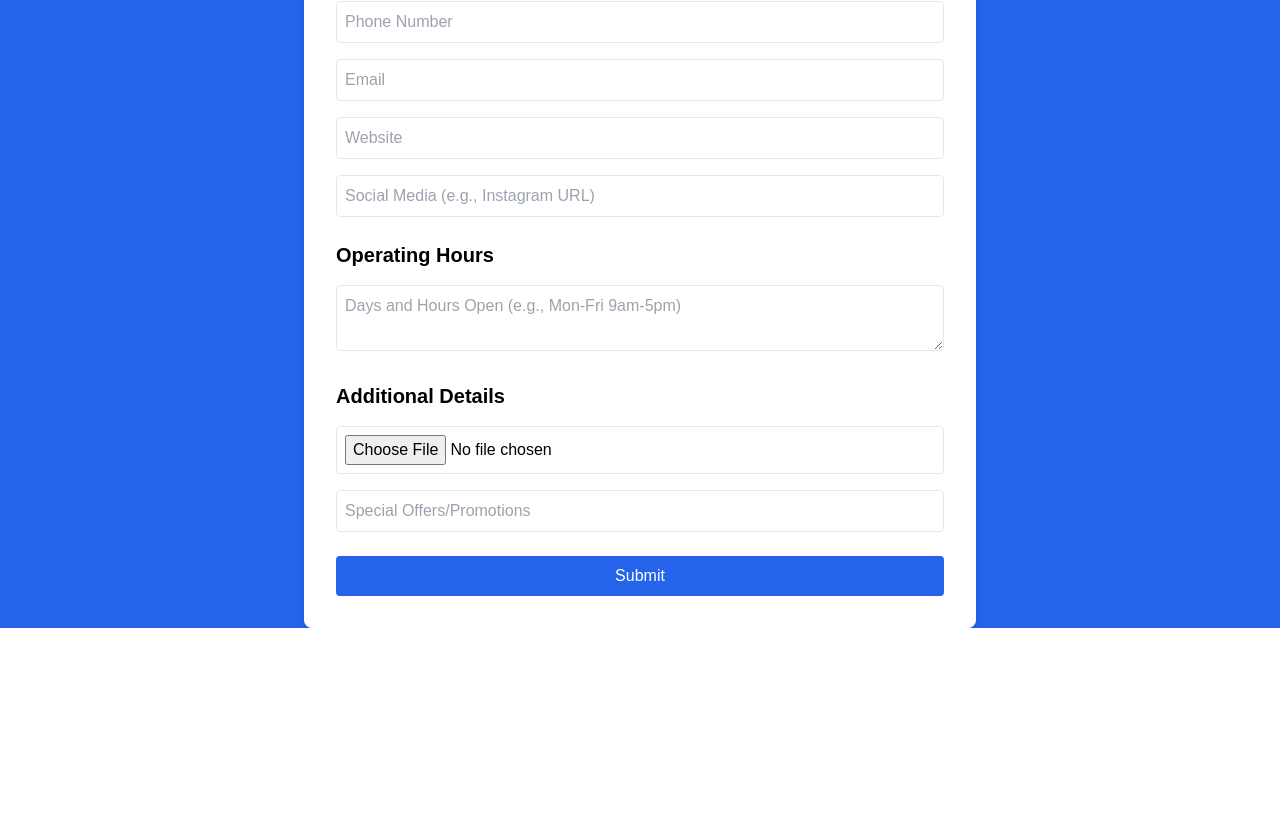
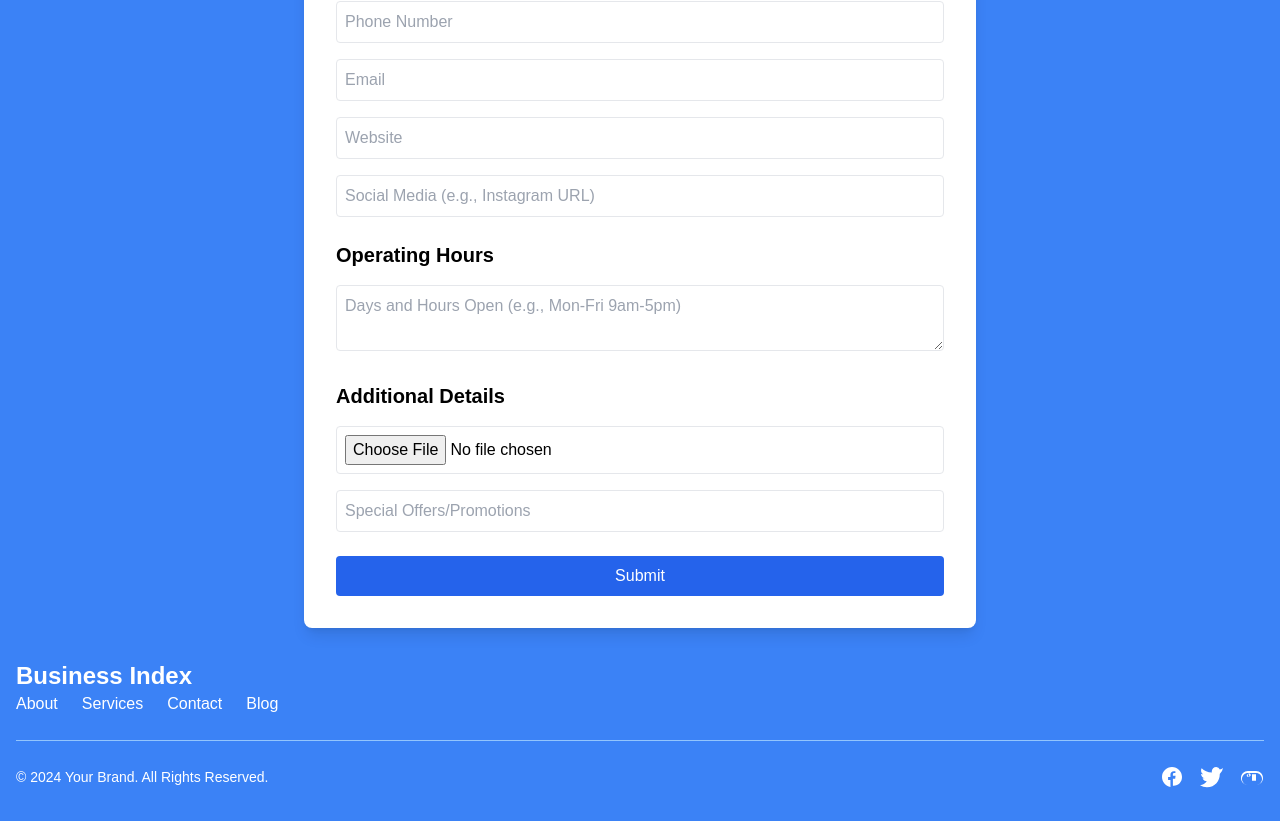
Before and after one commit to FlorianChazizi/businessplatform, a Next.js app: page /business/registrationform in a window 1280 px wide. Shown: the part 671-1492 px from the top of the page. Before the commit the page ends 1299 px from the top, so only its background shows below. Built offline with nearby package versions, Linux system fonts and the light colour scheme.

Commit message:
added footer

```diff
--- a/app/components/BusinessRegistrationForm.tsx
+++ b/app/components/BusinessRegistrationForm.tsx
@@ -34,7 +34,7 @@ function BusinessRegistrationForm() {
   };
 
   return (
-    <div className="min-h-screen bg-blue-600 flex items-center justify-center">
+    <div className="min-h-screen bg-blue-500 flex items-center justify-center">
       <div className="bg-white p-8 rounded-lg shadow-lg w-full max-w-2xl">
         <h2 className="text-2xl font-semibold text-center mb-6">Register Your Business</h2>
         <form onSubmit={handleSubmit}>
--- /dev/null
+++ b/app/components/Footer.tsx
@@ -0,0 +1,98 @@
+'use client';
+import React from 'react';
+
+const Footer: React.FC = () => {
+  return (
+    <div>
+      <footer className="bg-blue-500 text-white py-8">
+        <div className="container mx-auto px-4">
+          {/* Brand Section */}
+          <div className="mb-4 sm:mb-0">
+            <h1 className="text-2xl font-bold">Business Index</h1>
+          </div>
+
+          {/* Navigation Links */}
+          <div className="flex space-x-6">
+            <a href="#about" className="hover:text-gray-200">
+              About
+            </a>
+            <a href="#services" className="hover:text-gray-200">
+              Services
+            </a>
+            <a href="#contact" className="hover:text-gray-200">
+              Contact
+            </a>
+            <a href="#blog" className="hover:text-gray-200">
+              Blog
+            </a>
+          </div>
+
+          {/* Divider */}
+          <div className="my-6 border-t border-blue-300"></div>
+
+          {/* Footer Bottom Section */}
+          <div className="flex flex-wrap justify-between items-center">
+            {/* Copyright Info */}
+            <p className="text-sm">© 2024 Your Brand. All Rights Reserved.</p>
+
+            {/* Social Icons */}
+            <div className="flex space-x-4">
+              {/* Facebook */}
+              <a
+                href="https://facebook.com"
+                target="_blank"
+                rel="noopener noreferrer"
+                className="hover:text-gray-200"
+              >
+                <svg
+                  xmlns="http://www.w3.org/2000/svg"
+                  className="h-6 w-6"
+                  fill="currentColor"
+                  viewBox="0 0 24 24"
+                >
+                  <path d="M22 12C22 6.477 17.523 2 12 2S2 6.477 2 12c0 4.99 3.657 9.129 8.438 9.878v-6.987H8.077v-2.891h2.361V9.797c0-2.34 1.382-3.638 3.502-3.638.708 0 1.455.125 1.455.125v1.604h-1.088c-1.075 0-1.409.667-1.409 1.349v1.616h2.697l-.431 2.89h-2.266v6.987C18.343 21.129 22 16.99 22 12z" />
+                </svg>
+              </a>
+
+              {/* Twitter */}
+              <a
+                href="https://twitter.com"
+                target="_blank"
+                rel="noopener noreferrer"
+                className="hover:text-gray-200"
+              >
+                <svg
+                  xmlns="http://www.w3.org/2000/svg"
+                  className="h-6 w-6"
+                  fill="currentColor"
+                  viewBox="0 0 24 24"
+                >
+                  <path d="M23 3a10.9 10.9 0 01-3.14 1.53A4.48 4.48 0 0016.29 2c-2.49 0-4.52 2.03-4.52 4.52 0 .35.04.69.11 1.02C7.72 7.4 4.1 5.77 1.67 3.16a4.52 4.52 0 00-.61 2.27c0 1.57.8 2.96 2.01 3.77a4.48 4.48 0 01-2.05-.57v.06c0 2.2 1.57 4.03 3.64 4.45a4.52 4.52 0 01-2.04.08c.57 1.78 2.23 3.07 4.2 3.11A9.06 9.06 0 010 20.29a12.74 12.74 0 006.92 2.03c8.3 0 12.85-6.87 12.85-12.85l-.02-.59A9.18 9.18 0 0023 3z" />
+                </svg>
+              </a>
+
+              {/* LinkedIn */}
+              <a
+                href="https://linkedin.com"
+                target="_blank"
+                rel="noopener noreferrer"
+                className="hover:text-gray-200"
+              >
+                <svg
+                  xmlns="http://www.w3.org/2000/svg"
+                  className="h-6 w-6"
+                  fill="currentColor"
+                  viewBox="0 0 24 24"
+                >
+                  <path d="M16 8c3.32 0 6 2.69 6 6.02C22 17.34 19.32 20 16 20H8c-3.32 0-6-2.66-6-5.98C2 10.69 4.68 8 8 8h8m0-2H8C4.13 6 1 9.13 1 13.02 1 17 4.13 20 8 20h8c3.87 0 7-3.03 7-6.98C23 9.12 19.87 6 16 6M8 9.25c.69 0 1.25.56 1.25 1.25S8.69 11.75 8 11.75 6.75 11.19 6.75 10.5 7.31 9.25 8 9.25m1.25 2.25c.83 0 1.5-.67 1.5-1.5S10.08 8.5 9.25 8.5c-.83 0-1.5.67-1.5 1.5s.67 1.5 1.5 1.5m2.75-2.25H16v6.5H12V9.25z" />
+                </svg>
+              </a>
+            </div>
+          </div>
+        </div>
+      </footer>
+    </div>
+  );
+};
+
+export default Footer;
--- a/app/components/HeroSection.tsx
+++ b/app/components/HeroSection.tsx
@@ -68,7 +68,7 @@ function HeroSection() {
                         Get your business listed on our platform and reach local customers
                         easily.
                     </p>
-                    <Link href='/business/registrationform' className="bg-blue-600 text-white px-6 py-3 rounded-lg font-semibold hover:bg-blue-700 transition">
+                    <Link href='/business/registrationform' className="bg-blue-500 text-white px-6 py-3 rounded-lg font-semibold hover:bg-blue-700 transition">
                         Register Now
                     </Link>
                 </div>
--- a/app/layout.tsx
+++ b/app/layout.tsx
@@ -2,7 +2,7 @@ import type { Metadata } from "next";
 import localFont from "next/font/local";
 import "./globals.css";
 import Navbar from "./components/Navbar";
-
+import Footer from "./components/Footer";
 const geistSans = localFont({
   src: "./fonts/GeistVF.woff",
   variable: "--font-geist-sans",
@@ -31,6 +31,7 @@ export default function RootLayout({
       >
         <Navbar />
         {children}
+        <Footer />
       </body>
     </html>
   );
```
Also changed, not shown: package.json (+4 -3 lines), 1 other file (tests, documents, lock files or other folders).
